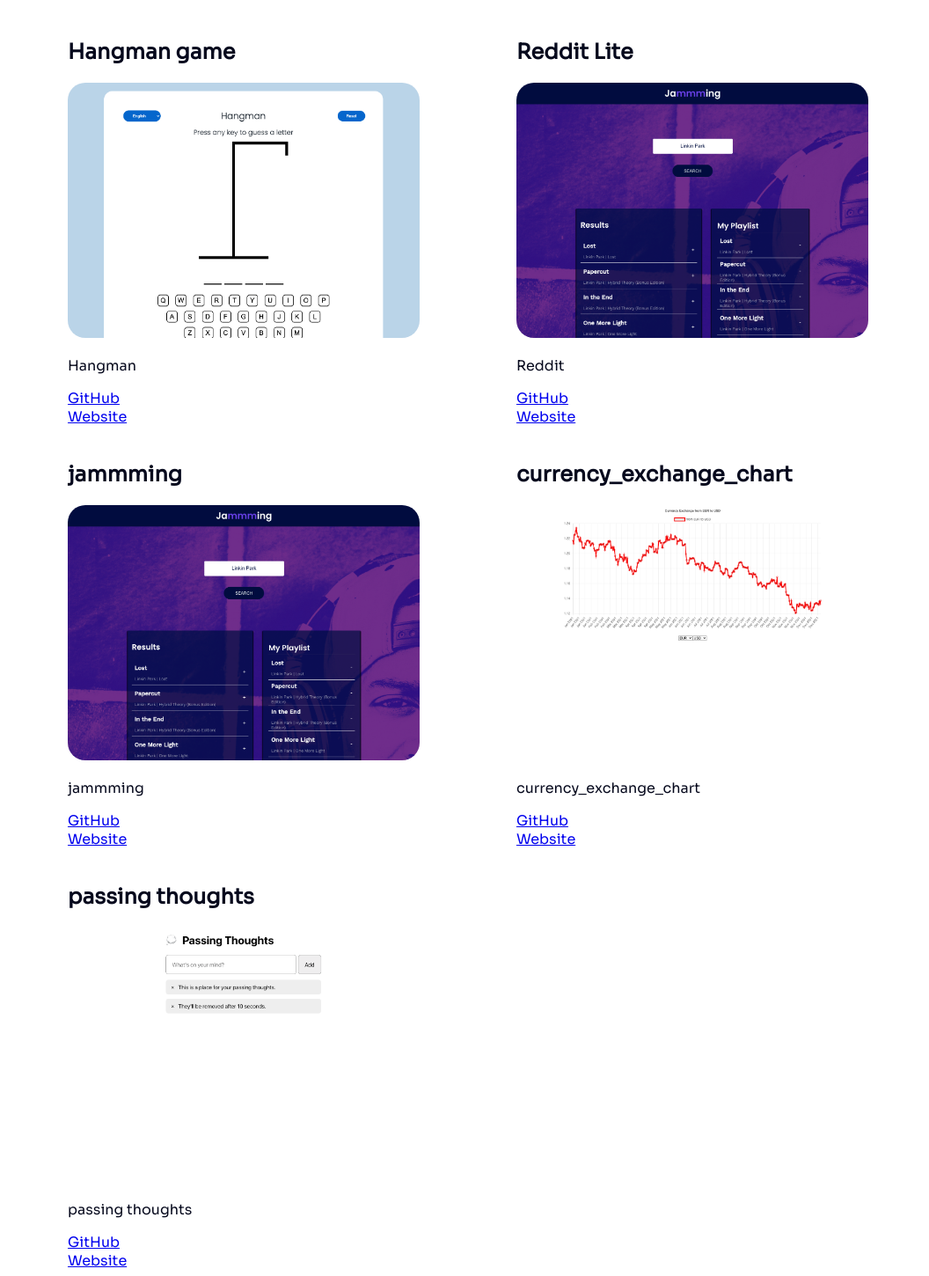
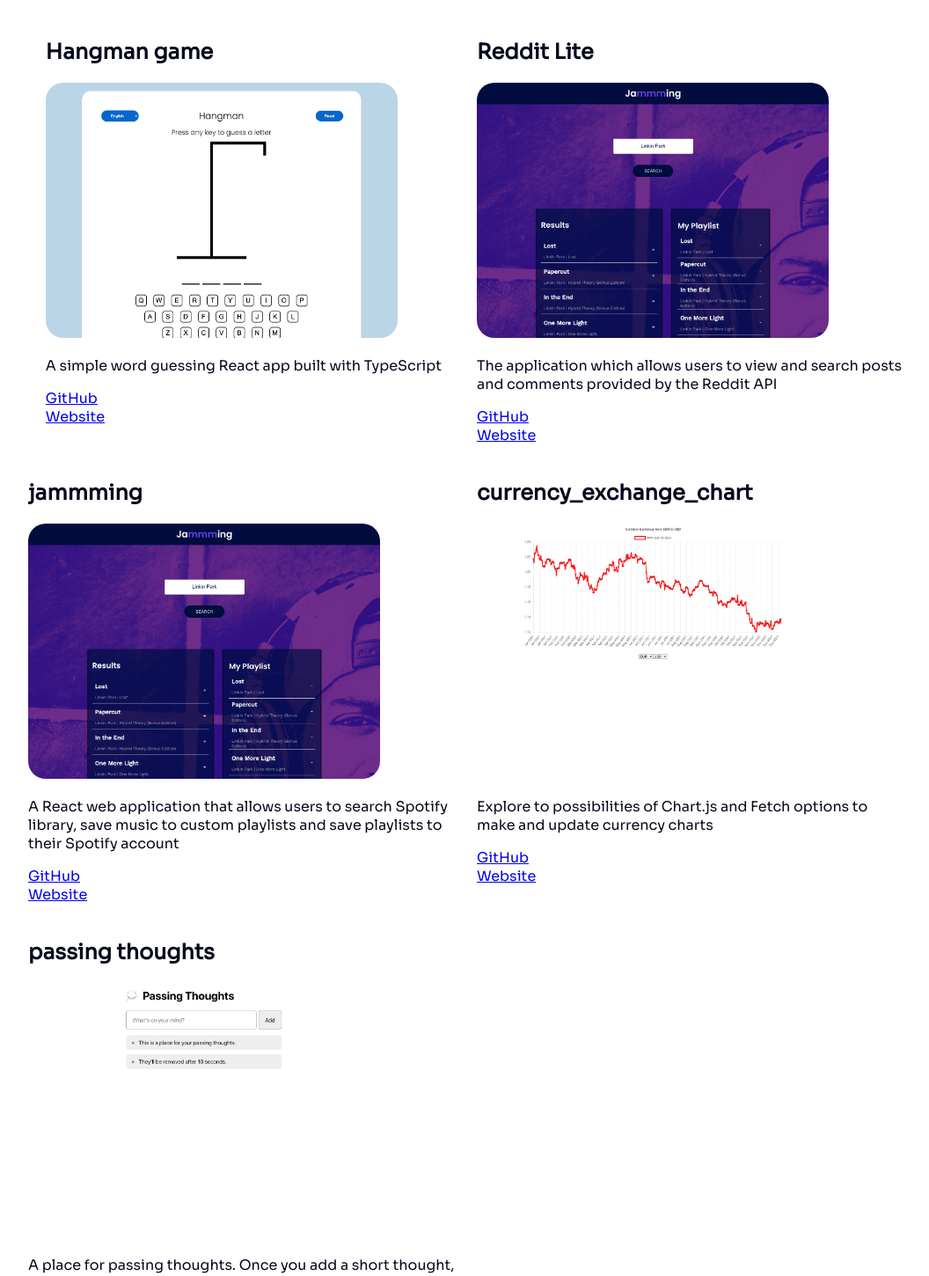
Before and after one commit to ikorotkaya/korotkaya-com, a React (Create React App) app: page / in a window 1280 px wide. Shown: the part 1337-2787 px from the top of the page at 88% size, without its empty margins (108-1164 px from the left). Built offline with nearby package versions, Linux system fonts and the light colour scheme.

Commit message:
Add project descriptions

```diff
--- a/src/App.scss
+++ b/src/App.scss
@@ -99,7 +99,7 @@ html,
     grid-template-columns: 1fr 1fr;
     align-items: center;
     justify-content: center;
-    // background-color: rgb(238, 238, 238);
+    background-color: rgb(238, 238, 238);
     border-radius: 40px;
   }
 
--- a/src/projectData.ts
+++ b/src/projectData.ts
@@ -1,35 +1,35 @@
 export const projects = [
   {
     title: 'Hangman game',
-    description: 'Hangman',
+    description: 'A simple word guessing React app built with TypeScript',
     imageSrc: 'hangman.png',
     githubLink: 'https://github.com/ikorotkaya/hangman_typescript_react',
     websiteLink: 'https://calm-buttercream.netlify.app/',
   },
   {
     title: 'Reddit Lite',
-    description: 'Reddit',
+    description: 'The application which allows users to view and search posts and comments provided by the Reddit API',
     imageSrc: 'jammming.png',
     githubLink: 'https://github.com/ikorotkaya/reddit_lite',
     websiteLink: 'https://mellifluous-medovik.netlify.app/',
   },
   {
     title: 'jammming',
-    description: 'jammming',
+    description: 'A React web application that allows users to search Spotify library, save music to custom playlists and save playlists to their Spotify account',
     imageSrc: 'jammming.png',
     githubLink: 'https://github.com/ikorotkaya/jammming',
     websiteLink: 'https://exotic-jelly.surge.sh/',
   },
   {
     title: 'currency_exchange_chart',
-    description: 'currency_exchange_chart',
+    description: 'Explore to possibilities of Chart.js and Fetch options to make and update currency charts',
     imageSrc: 'currency.png',
     githubLink: 'https://github.com/ikorotkaya/currency_exchange_chart',
     websiteLink: 'https://ikorotkaya.github.io/currency_exchange_chart/',
   },
   {
     title: 'passing thoughts',
-    description: 'passing thoughts',
+    description: 'A place for passing thoughts. Once you add a short thought, it’ll disappear after just 10 seconds',
     imageSrc: 'thoughts.png',
     githubLink: 'https://github.com/ikorotkaya/passing_thoughts',
     websiteLink: 'https://gleaming-lama.netlify.app/',
```
